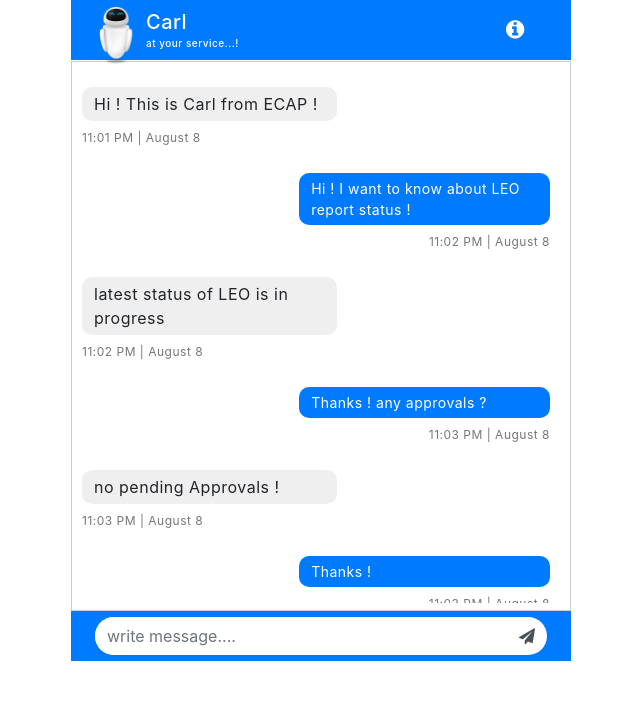
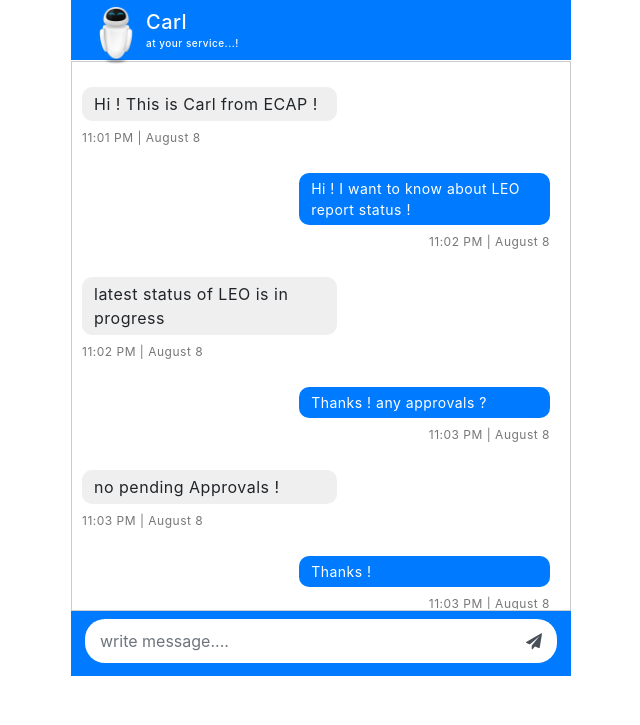
Before and after one commit to blufication/CarlCode, a Django app: template Carl/templates/Carl.html in a window 1280 px wide. Shown: the top 725 px of the page, without its empty margins (319-959 px from the left). Run offline with Django 3.2, Linux system fonts and the light colour scheme; the template is opened without the code that fills it, so the values that code supplies are empty; some libraries are stand-ins or nearby versions.

Commit message:
update patch for UI

```diff
--- a/Carl/static/css/style.css
+++ b/Carl/static/css/style.css
@@ -54,7 +54,7 @@ border-radius:50px;
 }
 .header-info
 {
-    width: 150px;
+    width: 60px;
     float: right;
     margin-top: -8%;
     margin-right: -15%;
@@ -85,8 +85,9 @@ border-radius:50px;
 }
 .msg-page
 {
-    height:516px;
+    height:522px;
     overflow-y:auto;
+    scroll-behavior: smooth;
 }
 .received-msg
 {
@@ -156,7 +157,7 @@ border-radius:50px;
 .msg-bottom
 {
     position: relative;
-    height: 50px;
+    height: 65px;
     background-color: #007bff;
 }
 .input-group
@@ -167,6 +168,10 @@ border-radius:50px;
     border-radius: 20px;
     width: 100% !important;
     background-color: #fff;
+    padding-top: 3px;
+    padding-left: 3px;
+    padding-bottom: 3px;
+    padding-right: 3px;
 }
 .form-control
 {
@@ -178,12 +183,21 @@ border-radius:50px;
     background: transparent !important;
     border: none !important;
     cursor: pointer;
+    outline: none !important;
 }
 .input-group-text:hover
 {
   background-color: RoyalBlue;
 }
+.input-group-text:active
+{
+    outline:none;
+    color : #000;
+}
 .test
 {
-    padding: 6px 24px;
+    padding-top: 8px;
+    padding-bottom: 0px;
+    padding-right: 14px;
+    padding-left: 14px;
 }
--- a/Carl/static/js/script.js
+++ b/Carl/static/js/script.js
@@ -4,22 +4,22 @@
 function create_in_html(msg) {
 
 //creating the  message text paragraph
-var in_message_p = document.createElement("p");
-var in_html_p = document.createTextNode(msg);
-in_message_p.appendChild(in_html_p);
+var in_message_p = document.createElement("p");  //<p></p>
+var in_html_p = document.createTextNode(msg);    //   hey
+in_message_p.appendChild(in_html_p); //<p>hey</p>
 
 //creating the data block
 var d = new Date();
 var in_message_t = document.createElement("span");
 var in_html_t = document.createTextNode(d.toLocaleTimeString());
-in_message_t.className="in-time";
+in_message_t.className="in-time";           //<span class="in-time">hh:mm:ss *m</span>
 in_message_t.appendChild(in_html_t);
 
 //merging both time and text boxes
-var in_message_in = document.createElement("div");
-in_message_in.className="received-msg-inbox";
-in_message_in.appendChild(in_message_p);
-in_message_in.appendChild(in_message_t);
+var in_message_in = document.createElement("div"); //<div class="received-msg-inbox">
+in_message_in.className="received-msg-inbox";      //       <p>hey</p>
+in_message_in.appendChild(in_message_p);           //       <span class="in-time">hh:mm:ss *m</span>
+in_message_in.appendChild(in_message_t);           //</div>
 
 //inserting int another container
 var in_message_rm = document.createElement("div");
@@ -71,3 +71,43 @@ out_message_oc.appendChild(out_message_om);
 var element_out = document.getElementById("msg-page");
 element_out.appendChild(out_message_oc);
 }
+var count = 0;
+function searchKeyPress(e)
+{
+    // look for window.event in case event isn't passed in
+    e = e || window.event;
+    if (e.keyCode == 13)
+    {
+        document.getElementById('btnSearch').click();
+        return false;
+    }
+    return true;
+}
+function insert_to_chatbox()
+{
+    var input= document.getElementById("input");
+    if(input.value != "")
+    {
+     create_out_html(input.value);
+     input.value=null;
+     scroll()
+    }
+}
+function scroll()
+{
+chatWindow = document.getElementById('msg-page');
+var xH = chatWindow.scrollHeight;
+chatWindow.scrollTo(0, xH);
+}
+
+function http_get() {
+  var xhttp = new XMLHttpRequest();
+  xhttp.onreadystatechange = function() {
+    if (this.readyState == 4 && this.status == 200) {
+      document.getElementById("demo").innerHTML =
+      this.responseText;
+    }
+  };
+  xhttp.open("PUT", "ajax_info.txt", true);
+  xhttp.send();
+}
--- a/Carl/templates/Carl.html
+++ b/Carl/templates/Carl.html
@@ -1,7 +1,7 @@
 <!DOCTYPE html>
 {% load static %}
 <head>
-    {% load static %}
+    <title>Carl</title>
 <link rel="stylesheet" href="{% static 'css/style.css' %}" type="text/css">
 <link rel="stylesheet" href="https://stackpath.bootstrapcdn.com/bootstrap/4.3.1/css/bootstrap.min.css">
 <link rel="stylesheet" href="https://stackpath.bootstrapcdn.com/font-awesome/4.7.0/css/font-awesome.min.css">
@@ -87,9 +87,9 @@
         <div class="msg-bottom">
             <div class="test">
             <div class="input-group">
-                <input type="text" class="form-control" placeholder="write message....">
+                <input type="text" id="input" class="form-control" placeholder="write message...." onkeypress="return searchKeyPress(event);">
                 <div class="input-group-append">
-                    <button class="input-group-text"><i class="fa fa-paper-plane"></i></button>
+                    <button class="input-group-text" id="btnSearch" Value="Search" onclick="insert_to_chatbox();"><i class="fa fa-paper-plane"></i></button>
                 </div>
             </div>
                 </div>
@@ -97,7 +97,4 @@
     </div>
 </body>
 <script src="{% static 'js/script.js'%}"></script>
-<script>create_in_html("Js Lokesh");
-        create_out_html("input from text");
-</script>
 </head>
```
